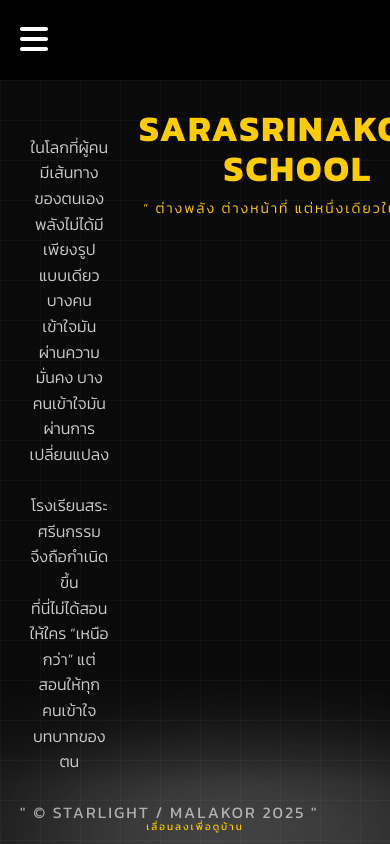
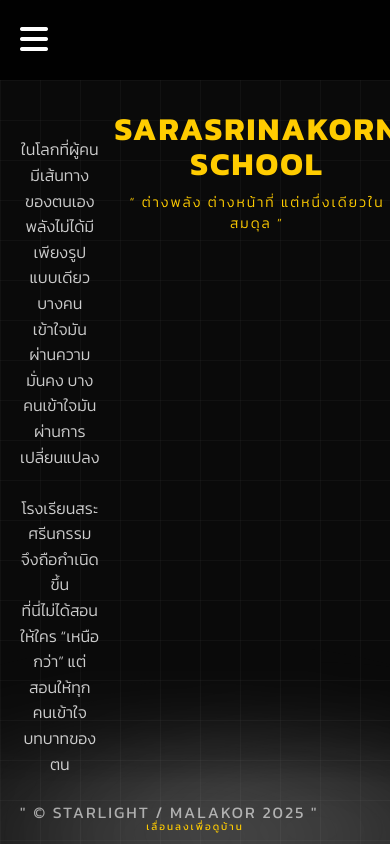
Before and after one commit to malakorreal/malakorworld, a website: page lumina-about.html in a window 390 px wide. Drawn offline with Linux system fonts and the light colour scheme.

Commit message:
Fix mobile text narrowing issue by ensuring 100% width on small screens

```diff
--- a/lumina-about.html
+++ b/lumina-about.html
@@ -313,49 +313,57 @@
 
     @media (max-width: 900px) {
       section {
-        padding: 0 5%; /* ลด Padding ด้านข้างเพื่อให้เนื้อหาขยายได้มากขึ้น */
+        padding: 0 20px; /* ลด Padding ด้านข้างให้เหลือแค่ 20px */
       }
       .content-box {
         grid-template-areas:
           "title"
           "desc"
           "image";
-        grid-template-columns: 1fr;
+        grid-template-columns: 100%; /* บังคับให้เป็น 100% ของหน้าจอ */
         text-align: center;
-        padding-top: 60px; /* ลดระยะด้านบนเล็กน้อย */
-        gap: 20px; /* ลดช่องว่างระหว่างองค์ประกอบ */
+        padding-top: 60px;
+        gap: 15px;
+        width: 100%; /* ให้ Content Box กว้างเต็มที่ */
       }
       .section-title-wrap {
         text-align: center;
-        transform: translateY(30px); /* เปลี่ยนเป็นเลื่อนขึ้นแทนเลื่อนข้าง */
+        transform: translateY(20px);
+        width: 100%;
       }
       .section-desc-wrap {
-        transform: translateY(30px);
+        transform: translateY(20px);
         text-align: center;
+        width: 100%;
+        padding: 0;
       }
       h1 {
-        font-size: 36px; /* ปรับขนาดให้พอดีหน้าจอ */
+        font-size: 32px;
         letter-spacing: 2px;
+        width: 100%;
       }
       .school-motto {
         font-size: 14px !important;
-        margin-top: 10px !important;
+        margin-top: 5px !important;
+        width: 100%;
       }
       p {
         font-size: 16px;
         line-height: 1.6;
-        word-break: keep-all; /* ป้องกันการตัดคำที่ทำให้อ่านยาก */
-        padding: 0 10px;
+        word-break: normal; /* คืนค่าการตัดคำแบบปกติ */
+        padding: 0;
+        width: 100%;
+        display: block;
       }
       .section-image-wrap {
-        height: 200px;
+        height: 180px;
         margin-top: 10px;
+        width: 100%;
       }
       .lumina-header { justify-content: space-between; padding: 0 20px; }
       .lumina-nav { display: none; }
       .mobile-nav-toggle { display: block; }
 
-      /* ปรับปรุง Scroll Hint บนมือถือ */
       .scroll-hint {
         bottom: 10px;
         font-size: 10px;
```
